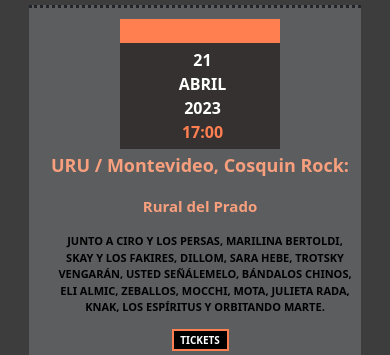
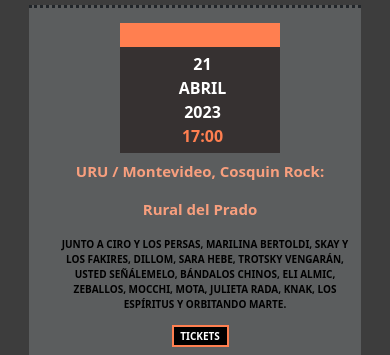
Before and after one commit to FacuMarquez91/entrega-final, a plain HTML site: page pages/Proximos-shows.html in a window 390 px wide. Shown: the part 489-844 px from the top of the page. Drawn offline with nearby package versions, Linux system fonts and the light colour scheme; a web font is replaced by a local one.

Commit message:
ajustado detalles

```diff
--- a/css/style.css
+++ b/css/style.css
@@ -612,12 +612,12 @@
     min-width: 150px;
     height: 360px; }
   .seccion-ps .show-info .lugar {
-    font-size: 18px; }
+    font-size: 15px; }
   .seccion-ps .show-info .evento {
     font-size: 15px; }
   .seccion-ps .descripcion p {
-    max-width: 310px;
-    font-size: 11px;
+    max-width: 300px;
+    font-size: 10px;
     padding-left: 10px; }
   .seccion-ps .ticket {
     width: 57px;
--- a/scss/secciones/_medias-queries.scss
+++ b/scss/secciones/_medias-queries.scss
@@ -295,7 +295,7 @@
         .show-info {
 
             .lugar {
-                font-size: 18px;
+                font-size: 15px;
             }
 
             .evento {
@@ -305,8 +305,8 @@
 
         .descripcion {
             p{
-            max-width: 310px;
-            font-size: 11px;
+            max-width: 300px;
+            font-size: 10px;
             padding-left: 10px;
             }
         }
```
